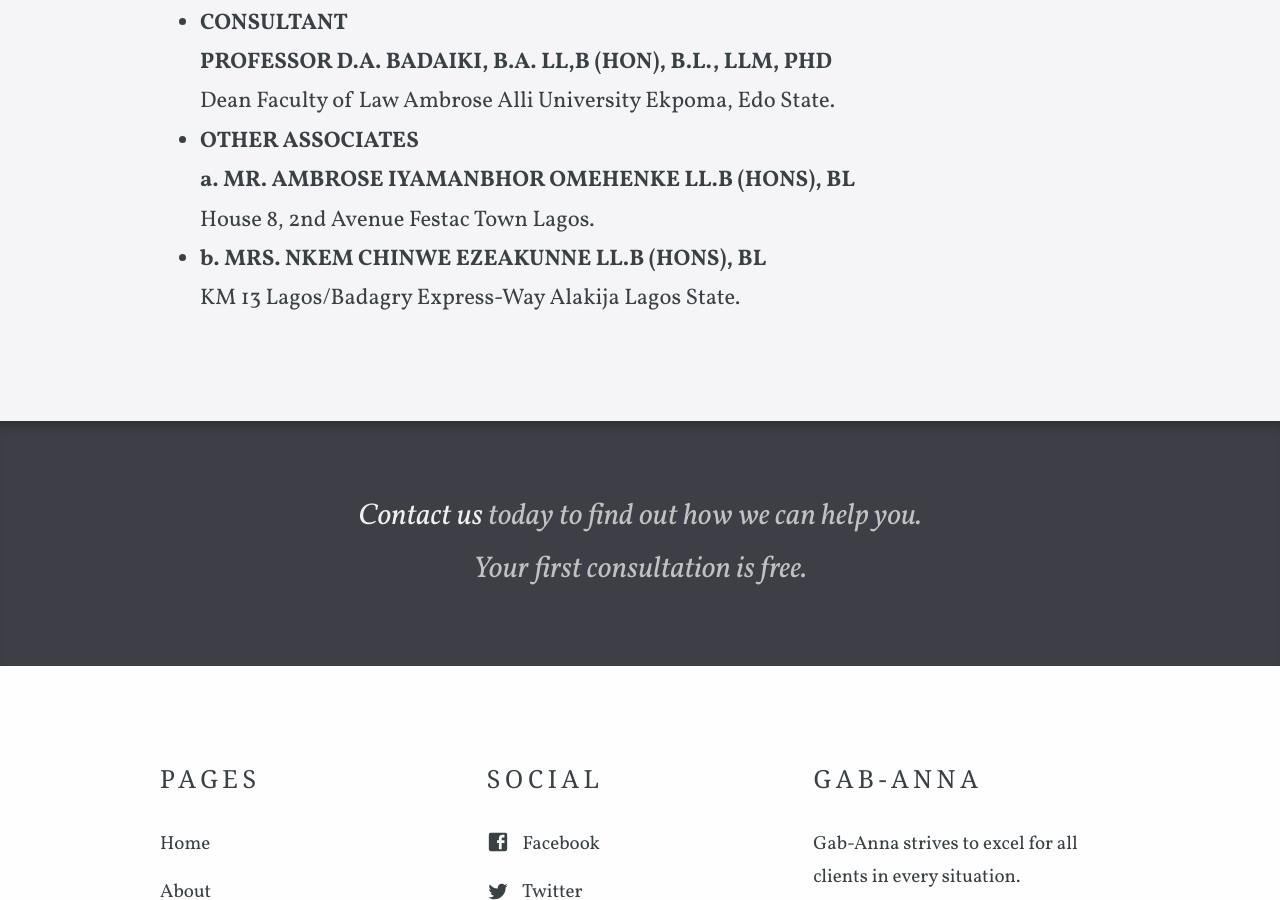
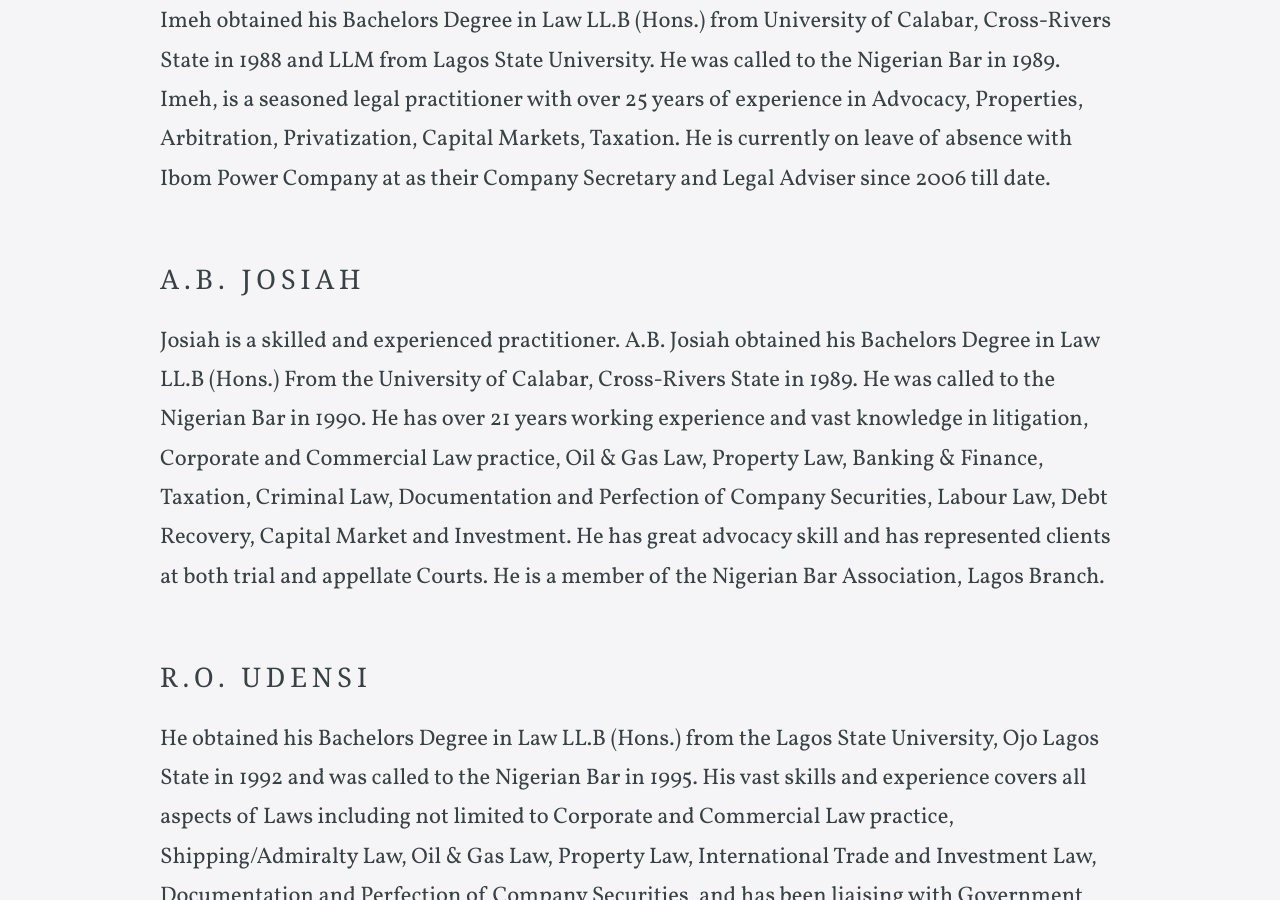
Before and after one commit to enonchong/h, a Jekyll site: the page built from about.html, in a window 1280 px wide and 900 px high, scrolled down 2713 px. Built offline with Jekyll 4.4.1, drawn with Linux system fonts in a browser that asks for light colours; some web fonts are replaced; some of the changed text lies outside the part shown.

Commit message:
save changes

```diff
--- a/about.html
+++ b/about.html
@@ -32,6 +32,40 @@ navigation_order: 1
 		</li>
 	{% endfor %}
 </ul>
+
+<div>
+		<h3>ACTIVE ASSOCIATES</h3>
+
+		<h3>IMEH ASIBONG</h3>
+		<p>
+		Imeh obtained his Bachelors Degree in Law LL.B (Hons.) from University of Calabar, Cross-Rivers State in 1988 and LLM from Lagos State University. He was called to the Nigerian Bar in 1989. Imeh, is a seasoned legal practitioner with over 25 years of experience in Advocacy, Properties, Arbitration, Privatization, Capital Markets, Taxation.
+		He is currently on leave of absence with Ibom Power Company at as their Company Secretary and Legal Adviser since 2006 till date.
+		</p>
+
+
+		<h3>A.B. JOSIAH</h3>
+		<p>
+		Josiah is a skilled and experienced practitioner. A.B. Josiah obtained his Bachelors Degree in Law LL.B (Hons.) From the University of Calabar, Cross-Rivers State in 1989. He was called to the Nigerian Bar in 1990. He has over 21 years working experience and vast knowledge in litigation, Corporate and Commercial Law practice, Oil & Gas Law, Property Law, Banking & Finance, Taxation, Criminal Law, Documentation and Perfection of Company Securities, Labour Law, Debt Recovery, Capital Market and Investment.
+		He has great advocacy skill and has represented clients at both trial and appellate Courts. He is a member of the Nigerian Bar Association, Lagos Branch.
+		</p>
+
+		<h3>R.O. UDENSI</h3>
+		<p>
+		He obtained his Bachelors Degree in Law LL.B (Hons.) from the Lagos State University, Ojo Lagos State in 1992 and was called to the Nigerian Bar in 1995.
+		His vast skills and experience covers all aspects of Laws including not limited to Corporate and Commercial Law practice, Shipping/Admiralty Law, Oil & Gas Law, Property Law, International Trade and Investment Law, Documentation and Perfection of Company Securities, and has been liaising with Government Agencies, procurement of relevant permits and necessary documentation at the Corporate Affairs Commission (CAC), Securities & Exchange Commission (SEC) and other government agencies.
+		</p>
+
+		<h3>CHRISTIAN ILOBA NWAJEI</h3>
+		<p>
+		Mr. Nwajei obtained his LLB from Lagos State University and LL.M from University of Lagos. Since called to the Nigerian Bar in 2001, he has worked at a senior management level in the former Afribank Group before focusing on private business and legal practice.
+		He coordinates the Property Consultancy Unit of the firm and has core competencies in identifying and building relationships that facilitate deal closures. He has been involved in many big ticket property transactions in Lagos and Abuja.
+		</p>
+
+		<h3>IFEANYI OKANI</h3>h
+		<p>
+		Mr. Okani obtained his LL.B in 1998 and was called to the Nigerian Bar in 1999. He has developed competencies in corporate practice and management of high networth clients. He is overseeing the firm’s property consultancy and compliance/regulatory issues in Abuja.
+		</p>
+</div>
 <div>
 		<h3>CONSULTANTS AND OTHER ASSOCIATES</h3>
 
@@ -50,8 +84,7 @@ navigation_order: 1
 		<b>a.   MR. AMBROSE IYAMANBHOR OMEHENKE LL.B (HONS), BL</b><br/>
 		House 8, 2nd Avenue
 		Festac Town Lagos.
-		</li>
-		<li>
+		<br/>
 		<b>b.   MRS. NKEM CHINWE EZEAKUNNE LL.B (HONS), BL</b><br/>
 		KM 13 Lagos/Badagry Express-Way
 		Alakija Lagos State.
```
